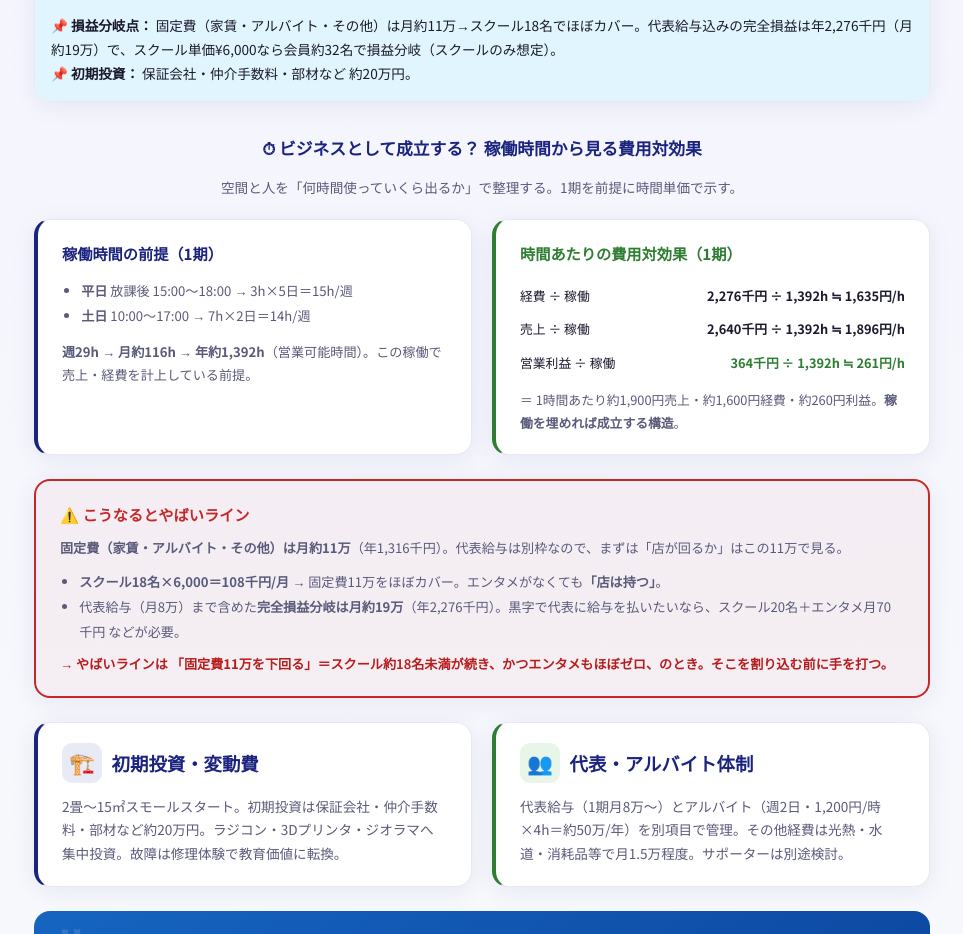
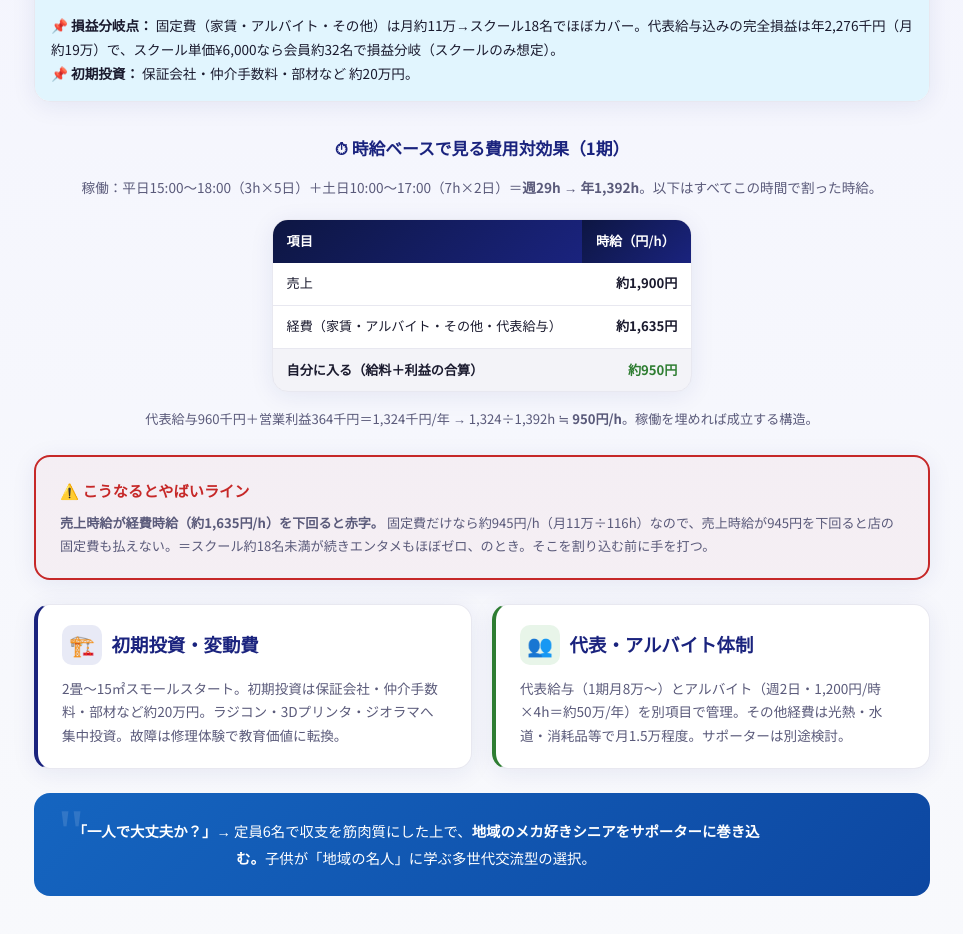
Before and after one commit to masa360/fujiden-gaiyo, a plain HTML site: page index.html in a window 1280 px wide. Shown: the part 6297-7231 px from the top of the page, without its empty margins (158-1121 px from the left). Drawn offline with nearby package versions, Linux system fonts and the light colour scheme.

Commit message:
費用対効果を時給ベースでシンプルに（給料+利益合算・やばいライン時給で表現）
Made-with: Cursor

```diff
--- a/index.html
+++ b/index.html
@@ -1289,38 +1289,29 @@
       </div>
     </div>
 
-    <!-- 稼働時間×費用対効果＆やばいライン -->
-    <h3 style="text-align:center;font-size:1.05rem;font-weight:700;color:var(--primary);margin:2rem 0 0.75rem" class="fade-in">⏱ ビジネスとして成立する？ 稼働時間から見る費用対効果</h3>
-    <p style="text-align:center;font-size:0.85rem;color:var(--text-light);margin-bottom:1.25rem" class="fade-in">空間と人を「何時間使っていくら出るか」で整理する。1期を前提に時間単価で示す。</p>
-
-    <div class="grid-2 fade-in" style="margin-bottom:1.5rem">
-      <div class="card" style="border-left:4px solid var(--primary)">
-        <h4 style="font-size:0.95rem;font-weight:700;color:var(--primary);margin-bottom:0.75rem">稼働時間の前提（1期）</h4>
-        <ul style="font-size:0.82rem;color:var(--text-light);padding-left:1.2rem;line-height:1.9;margin:0 0 0.75rem 0">
-          <li><strong>平日</strong> 放課後 15:00〜18:00 → 3h×5日＝15h/週</li>
-          <li><strong>土日</strong> 10:00〜17:00 → 7h×2日＝14h/週</li>
-        </ul>
-        <p style="font-size:0.82rem;color:var(--text-light);margin:0"><strong>週29h → 月約116h → 年約1,392h</strong>（営業可能時間）。この稼働で売上・経費を計上している前提。</p>
-      </div>
-      <div class="card" style="border-left:4px solid #2e7d32">
-        <h4 style="font-size:0.95rem;font-weight:700;color:#2e7d32;margin-bottom:0.75rem">時間あたりの費用対効果（1期）</h4>
-        <table style="font-size:0.8rem;margin:0;width:100%">
-          <tr><td style="padding:0.35rem 0;border:none">経費 ÷ 稼働</td><td style="padding:0.35rem 0;border:none;text-align:right"><strong>2,276千円 ÷ 1,392h ≒ 1,635円/h</strong></td></tr>
-          <tr><td style="padding:0.35rem 0;border:none">売上 ÷ 稼働</td><td style="padding:0.35rem 0;border:none;text-align:right"><strong>2,640千円 ÷ 1,392h ≒ 1,896円/h</strong></td></tr>
-          <tr><td style="padding:0.35rem 0;border:none">営業利益 ÷ 稼働</td><td style="padding:0.35rem 0;border:none;text-align:right;color:var(--success)"><strong>364千円 ÷ 1,392h ≒ 261円/h</strong></td></tr>
+    <!-- 稼働時間×費用対効果（時給ベース） -->
+    <h3 style="text-align:center;font-size:1.05rem;font-weight:700;color:var(--primary);margin:2rem 0 0.75rem" class="fade-in">⏱ 時給ベースで見る費用対効果（1期）</h3>
+    <p style="text-align:center;font-size:0.85rem;color:var(--text-light);margin-bottom:1.25rem" class="fade-in">稼働：平日15:00〜18:00（3h×5日）＋土日10:00〜17:00（7h×2日）＝<strong>週29h → 年1,392h</strong>。以下はすべてこの時間で割った時給。</p>
+
+    <div class="fade-in" style="margin-bottom:1.5rem">
+      <div class="table-wrapper" style="max-width:420px;margin:0 auto 1rem">
+        <table>
+          <thead>
+            <tr><th>項目</th><th>時給（円/h）</th></tr>
+          </thead>
+          <tbody>
+            <tr><td>売上</td><td style="text-align:right;font-weight:700">約1,900円</td></tr>
+            <tr><td>経費（家賃・アルバイト・その他・代表給与）</td><td style="text-align:right;font-weight:700">約1,635円</td></tr>
+            <tr class="highlight-row"><td><strong>自分に入る（給料＋利益の合算）</strong></td><td style="text-align:right;font-weight:700;color:var(--success)">約950円</td></tr>
+          </tbody>
         </table>
-        <p style="font-size:0.8rem;color:var(--text-light);margin-top:0.6rem;margin-bottom:0">＝ 1時間あたり約1,900円売上・約1,600円経費・約260円利益。<strong>稼働を埋めれば成立する構造</strong>。</p>
-      </div>
+      </div>
+      <p style="text-align:center;font-size:0.82rem;color:var(--text-light);margin:0">代表給与960千円＋営業利益364千円＝1,324千円/年 → 1,324÷1,392h ≒ <strong>950円/h</strong>。稼働を埋めれば成立する構造。</p>
     </div>
 
     <div class="card fade-in" style="border:2px solid #c62828;background:rgba(198,40,40,0.04);margin-bottom:1.5rem">
-      <h4 style="font-size:0.95rem;font-weight:700;color:#c62828;margin-bottom:0.6rem">⚠️ こうなるとやばいライン</h4>
-      <p style="font-size:0.82rem;color:var(--text-light);margin-bottom:0.6rem"><strong>固定費（家賃・アルバイト・その他）は月約11万</strong>（年1,316千円）。代表給与は別枠なので、まずは「店が回るか」はこの11万で見る。</p>
-      <ul style="font-size:0.82rem;color:var(--text-light);padding-left:1.2rem;line-height:1.9;margin:0 0 0.5rem 0">
-        <li><strong>スクール18名×6,000＝108千円/月</strong> → 固定費11万をほぼカバー。エンタメがなくても<strong>「店は持つ」</strong>。</li>
-        <li>代表給与（月8万）まで含めた<strong>完全損益分岐は月約19万</strong>（年2,276千円）。黒字で代表に給与を払いたいなら、スクール20名＋エンタメ月70千円 などが必要。</li>
-      </ul>
-      <p style="font-size:0.82rem;color:#b71c1c;font-weight:600;margin:0">→ やばいラインは <strong>「固定費11万を下回る」</strong>＝スクール約18名未満が続き、かつエンタメもほぼゼロ、のとき。そこを割り込む前に手を打つ。</p>
+      <h4 style="font-size:0.95rem;font-weight:700;color:#c62828;margin-bottom:0.5rem">⚠️ こうなるとやばいライン</h4>
+      <p style="font-size:0.82rem;color:var(--text-light);margin:0"><strong>売上時給が経費時給（約1,635円/h）を下回ると赤字。</strong> 固定費だけなら約945円/h（月11万÷116h）なので、売上時給が945円を下回ると店の固定費も払えない。＝スクール約18名未満が続きエンタメもほぼゼロ、のとき。そこを割り込む前に手を打つ。</p>
     </div>
 
     <!-- 投資・運営体制 -->
```
